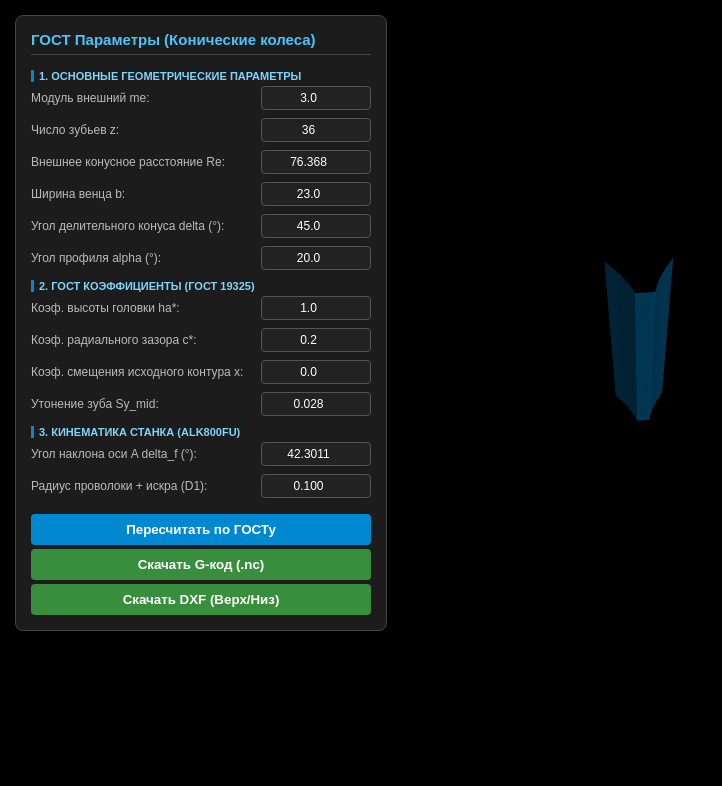
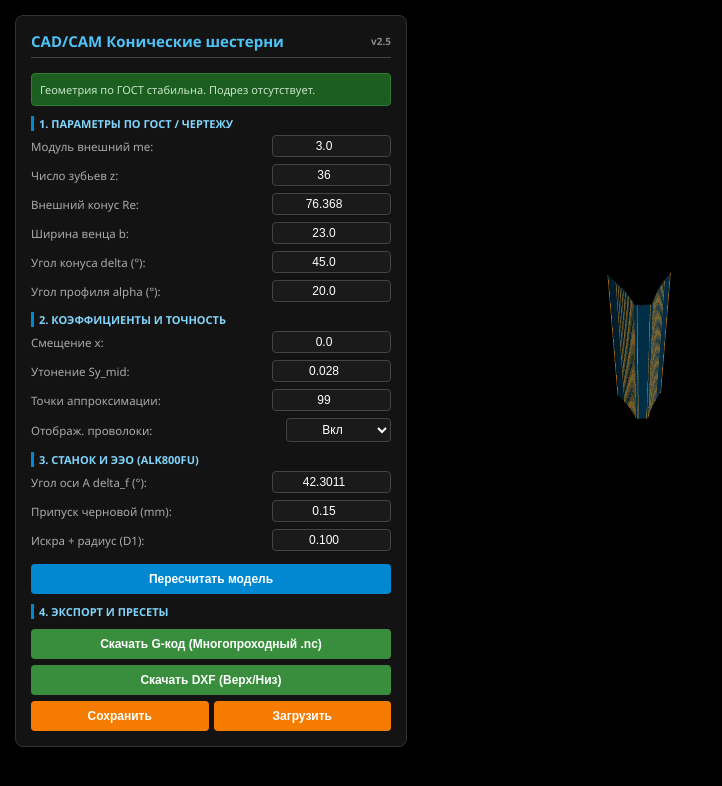
Before and after one commit to arhitecktory-cpu/Zub-rast, a plain HTML site: page index.html in a window 1280 px wide. Shown: the whole page, without its empty margins (0-722 px from the left). Drawn offline with nearby package versions, Linux system fonts and the light colour scheme; animation ran at ten frames a second.

Commit message:
Update index.html

```diff
--- a/index.html
+++ b/index.html
@@ -2,60 +2,74 @@
 <html lang="ru">
 <head>
     <meta charset="UTF-8">
-    <title>ГОСТ CAD/CAM Генератор конических зубчатых колес (EDM)</title>
+    <title>Профессиональный CAD/CAM Генератор конических шестерен (EDM)</title>
     <style>
-        body { margin: 0; overflow: hidden; font-family: sans-serif; background: #121212; color: #e0e0e0; }
+        body { margin: 0; overflow: hidden; font-family: 'Segoe UI', Tahoma, Geneva, Verdana, sans-serif; background: #0f0f0f; color: #e0e0e0; }
         #canvas-container { width: 100vw; height: 100vh; display: block; }
         #ui {
-            position: absolute; top: 15px; left: 15px; background: rgba(30, 30, 30, 0.95);
-            padding: 15px; border-radius: 8px; box-shadow: 0 4px 20px rgba(0,0,0,0.7);
-            z-index: 10; border: 1px solid #444; width: 340px; max-height: 92vh; overflow-y: auto;
+            position: absolute; top: 15px; left: 15px; background: rgba(20, 20, 20, 0.96);
+            padding: 15px; border-radius: 8px; box-shadow: 0 4px 25px rgba(0,0,0,0.8);
+            z-index: 10; border: 1px solid #333; width: 360px; max-height: 94vh; overflow-y: auto;
         }
-        h3 { margin-top: 0; color: #4fc3f7; font-size: 15px; border-bottom: 1px solid #444; padding-bottom: 6px; }
-        .control-group { margin-bottom: 8px; display: flex; justify-content: space-between; align-items: center; }
-        label { font-size: 12px; color: #bbb; }
-        input { width: 100px; padding: 4px; background: #222; color: #fff; border: 1px solid #555; border-radius: 4px; text-align: center; font-size: 12px; }
-        button { width: 100%; padding: 8px; background: #0288d1; color: white; border: none; border-radius: 4px; cursor: pointer; font-weight: bold; margin-top: 8px; transition: background 0.2s; }
+        h3 { margin-top: 0; color: #4fc3f7; font-size: 15px; border-bottom: 1px solid #444; padding-bottom: 6px; display: flex; justify-content: space-between; align-items: center; }
+        .control-group { margin-bottom: 7px; display: flex; justify-content: space-between; align-items: center; }
+        label { font-size: 11.5px; color: #aaa; }
+        input, select { width: 105px; padding: 3px 6px; background: #1a1a1a; color: #fff; border: 1px solid #444; border-radius: 4px; text-align: center; font-size: 12px; }
+        button { width: 100%; padding: 8px; background: #0288d1; color: white; border: none; border-radius: 4px; cursor: pointer; font-weight: bold; margin-top: 6px; transition: background 0.2s; font-size: 12px; }
         button:hover { background: #039be5; }
-        button.secondary { background: #388e3c; margin-top: 4px; }
+        button.secondary { background: #388e3c; }
         button.secondary:hover { background: #43a047; }
+        button.accent { background: #f57c00; }
+        button.accent:hover { background: #fb8c00; }
         .section-title { font-size: 11px; font-weight: bold; color: #81d4fa; margin: 10px 0 4px 0; text-transform: uppercase; border-left: 3px solid #0288d1; padding-left: 5px; }
+        #status-box { margin-top: 10px; padding: 8px; border-radius: 4px; font-size: 11px; background: #1b5e20; color: #c8e6c9; border: 1px solid #2e7d32; }
+        #status-box.warning { background: #b71c1c; color: #ffcdd2; border: 1px solid #c62828; }
+        .row-btns { display: flex; gap: 5px; }
     </style>
     <script src="https://cdnjs.cloudflare.com/ajax/libs/three.js/r128/three.min.js"></script>
 </head>
 <body>
 
 <div id="ui">
-    <h3>ГОСТ Параметры (Конические колеса)</h3>
+    <h3><span>CAD/CAM Конические шестерни</span> <span style="font-size:10px; color:#888;">v2.5</span></h3>
 
-    <div class="section-title">1. Основные геометрические параметры</div>
+    <div id="status-box">Геометрия стабильна. Подрез не обнаружен.</div>
+
+    <div class="section-title">1. Параметры по ГОСТ / Чертежу</div>
     <div class="control-group"><label>Модуль внешний me:</label><input type="number" id="p-me" value="3.0" step="0.5"></div>
     <div class="control-group"><label>Число зубьев z:</label><input type="number" id="p-z" value="36" step="1"></div>
-    <div class="control-group"><label>Внешнее конусное расстояние Re:</label><input type="number" id="p-re" value="76.368" step="0.001"></div>
+    <div class="control-group"><label>Внешний конус Re:</label><input type="number" id="p-re" value="76.368" step="0.001"></div>
     <div class="control-group"><label>Ширина венца b:</label><input type="number" id="p-b" value="23.0" step="0.1"></div>
-    <div class="control-group"><label>Угол делительного конуса delta (°):</label><input type="number" id="p-delta" value="45.0" step="0.1"></div>
+    <div class="control-group"><label>Угол конуса delta (°):</label><input type="number" id="p-delta" value="45.0" step="0.1"></div>
     <div class="control-group"><label>Угол профиля alpha (°):</label><input type="number" id="p-alpha" value="20.0" step="0.1"></div>
 
-    <div class="section-title">2. ГОСТ Коэффициенты (ГОСТ 19325)</div>
-    <div class="control-group"><label>Коэф. высоты головки ha*:</label><input type="number" id="p-ha" value="1.0" step="0.05"></div>
-    <div class="control-group"><label>Коэф. радиального зазора c*:</label><input type="number" id="p-c" value="0.2" step="0.01"></div>
-    <div class="control-group"><label>Коэф. смещения исходного контура x:</label><input type="number" id="p-x" value="0.0" step="0.05"></div>
-    <div class="control-group"><label>Утонение зуба Sy_mid:</label><input type="number" id="p-sy" value="0.028" step="0.001"></div>
+    <div class="section-title">2. Коэффициенты и точность</div>
+    <div class="control-group"><label>Смещение x:</label><input type="number" id="p-x" value="0.0" step="0.05"></div>
+    <div class="control-group"><label>Утонение Sy_mid:</label><input type="number" id="p-sy" value="0.028" step="0.001"></div>
+    <div class="control-group"><label>Точки аппроксимации:</label><input type="number" id="p-res" value="99" step="1" min="20" max="200"></div>
+    <div class="control-group"><label>Отображ. проволоки:</label><select id="p-show-wire" onchange="rebuildApp()"><option value="yes">Вкл</option><option value="no">Выкл</option></select></div>
 
-    <div class="section-title">3. Кинематика станка (ALK800FU)</div>
-    <div class="control-group"><label>Угол наклона оси A delta_f (°):</label><input type="number" id="p-delta-f" value="42.3011" step="0.0001"></div>
-    <div class="control-group"><label>Радиус проволоки + искра (D1):</label><input type="number" id="p-offset" value="0.100" step="0.005"></div>
+    <div class="section-title">3. Станок и ЭЭО (ALK800FU)</div>
+    <div class="control-group"><label>Угол оси A delta_f (°):</label><input type="number" id="p-delta-f" value="42.3011" step="0.0001"></div>
+    <div class="control-group"><label>Припуск черновой (mm):</label><input type="number" id="p-allowance" value="0.15" step="0.05"></div>
+    <div class="control-group"><label>Искра + радиус (D1):</label><input type="number" id="p-offset" value="0.100" step="0.005"></div>
 
-    <button onclick="rebuildApp()">Пересчитать по ГОСТу</button>
-    <button class="secondary" onclick="downloadNC()">Скачать G-код (.nc)</button>
+    <button onclick="rebuildApp()">Пересчитать модель</button>
+
+    <div class="section-title">4. Экспорт и Пресеты</div>
+    <button class="secondary" onclick="downloadNC()">Скачать G-код (Многопроходный .nc)</button>
     <button class="secondary" onclick="downloadDXF()">Скачать DXF (Верх/Низ)</button>
+    <div class="row-btns">
+        <button class="accent" onclick="savePreset()">Сохранить</button>
+        <button class="accent" onclick="loadPreset()">Загрузить</button>
+    </div>
 </div>
 
 <div id="canvas-container"></div>
 
 <script>
-    let scene, camera, renderer, wireframeGroup;
-    let cachedContours = { top: [], bottom: [] };
+    let scene, camera, renderer, gearGroup, wireGroup;
+    let cachedData = { top: [], bottom: [], H_cut: 0, undercut: false };
 
     function init3D() {
         const container = document.getElementById('canvas-container');
@@ -65,13 +79,13 @@
         renderer.setSize(window.innerWidth, window.innerHeight);
         container.appendChild(renderer.domElement);
 
-        camera.position.set(0, -110, 90);
+        camera.position.set(0, -120, 100);
         camera.up.set(0, 0, 1);
         camera.lookAt(0, 0, 0);
 
-        scene.add(new THREE.AmbientLight(0xffffff, 0.6));
-        const light = new THREE.DirectionalLight(0xffffff, 0.8);
-        light.position.set(50, -100, 150);
+        scene.add(new THREE.AmbientLight(0xffffff, 0.7));
+        const light = new THREE.DirectionalLight(0xffffff, 0.9);
+        light.position.set(60, -120, 180);
         scene.add(light);
 
         window.addEventListener('resize', () => {
@@ -80,11 +94,11 @@
             renderer.setSize(window.innerWidth, window.innerHeight);
         });
 
+        loadPreset(true); // Автозагрузка при старте
         rebuildApp();
         animate();
     }
 
-    // Полный расчет по ГОСТ с учетом коэффициентов смещения и высоты
     function generateToothContours() {
         const me = parseFloat(document.getElementById('p-me').value);
         const z = parseInt(document.getElementById('p-z').value);
@@ -93,27 +107,28 @@
         const delta = parseFloat(document.getElementById('p-delta').value) * Math.PI / 180;
         const alpha = parseFloat(document.getElementById('p-alpha').value) * Math.PI / 180;
 
-        const ha_star = parseFloat(document.getElementById('p-ha').value);
-        const c_star = parseFloat(document.getElementById('p-c').value);
         const x_shift = parseFloat(document.getElementById('p-x').value);
         const delta_s_mid = parseFloat(document.getElementById('p-sy').value);
         const delta_f = parseFloat(document.getElementById('p-delta-f').value) * Math.PI / 180;
+        const res = parseInt(document.getElementById('p-res').value);
 
         const Ri = Re - b;
         const Rm = Re - b / 2;
         const theta_f = delta - delta_f;
         const H_cut = b * Math.cos(theta_f);
 
+        // Проверка на подрез (критическое число зубьев для конических передач)
+        const z_v = z / Math.cos(delta);
+        const z_crit = 2 * (1.0 - x_shift) / (Math.sin(alpha)**2);
+        const hasUndercut = z_v < z_crit;
+
         function buildContour(R_cone) {
             const R_ratio = R_cone / Re;
             const me_local = me * R_ratio;
-
-            // ГОСТовские высоты головки и ножки с учетом внешнего модуля и смещения
-            const h_a = (ha_star + x_shift * (1 - R_ratio)) * me_local;
-            const h_f = (ha_star + c_star - x_shift * (1 - R_ratio)) * me_local;
+            const h_a = (1.0 + x_shift * (1 - R_ratio)) * me_local;
+            const h_f = (1.2 - x_shift * (1 - R_ratio)) * me_local;
 
             const r_v = R_cone;
-            const z_v = z / Math.cos(delta); // эквивалентное число зубьев
             const r_b = r_v * Math.cos(alpha);
             const r_a = r_v + h_a;
             const r_root = r_v - h_f;
@@ -121,12 +136,11 @@
 
             const tau_v = 2.0 * Math.PI / z_v;
             const delta_s_cone = delta_s_mid * (R_cone / Rm);
-            // Толщина и положение по эвольвенте
             const psi_b = (tau_v / 4.0) + (delta_s_cone / (2.0 * r_v)) + (2 * x_shift * Math.tan(alpha) / z) - (Math.tan(alpha) - alpha);
             const H_tooth_ortho = (h_a + h_f) * Math.cos(theta_f);
 
             const right_inv = [];
-            for (let r of linspace(r_start + 0.02 * me_local, r_a, 45)) {
+            for (let r of linspace(r_start + 0.01 * me_local, r_a, res)) {
                 let alpha_r = Math.acos(Math.min(1.0, r_b / r));
                 let inv_r = Math.tan(alpha_r) - alpha_r;
                 let th = psi_b + inv_r;
@@ -137,11 +151,11 @@
                 right_inv.push({ x: x_c * k_ray, y: y_c * Math.cos(theta_f) - H_tooth_ortho });
             }
 
-            // Плавное переходное скругление в корнях (галтель по ГОСТ)
+            // Плавное переходное скругление в корне (галтель)
             const p0 = right_inv[0];
             const fillet = [];
-            for (let t of linspace(0, 1, 12)) {
-                let x = (1-t)**2 * (p0.x * 0.15) + 2*(1-t)*t * p0.x + t**2 * p0.x;
+            for (let t of linspace(0, 1, 10)) {
+                let x = (1-t)**2 * (p0.x * 0.1) + 2*(1-t)*t * p0.x + t**2 * p0.x;
                 let y = (1-t)**2 * (-H_tooth_ortho) + 2*(1-t)*t * (-H_tooth_ortho) + t**2 * p0.y;
                 fillet.push({x, y});
             }
@@ -157,7 +171,7 @@
             return [...left_side, ...right_side.slice(1)];
         }
 
-        return { top: buildContour(Re), bottom: buildContour(Ri), H_cut };
+        return { top: buildContour(Re), bottom: buildContour(Ri), H_cut, undercut: hasUndercut };
     }
 
     function linspace(start, stop, num) {
@@ -168,20 +182,32 @@
     }
 
     function rebuildApp() {
-        if (wireframeGroup) scene.remove(wireframeGroup);
-        wireframeGroup = new THREE.Group();
+        if (gearGroup) scene.remove(gearGroup);
+        if (wireGroup) scene.remove(wireGroup);
 
-        cachedContours = generateToothContours();
-        const { top, bottom, H_cut } = cachedContours;
+        gearGroup = new THREE.Group();
+        wireGroup = new THREE.Group();
 
+        cachedData = generateToothContours();
+        const { top, bottom, H_cut, undercut } = cachedData;
+
+        // Обновление статуса интерфейса
+        const statusBox = document.getElementById('status-box');
+        if (undercut) {
+            statusBox.className = "warning";
+            statusBox.innerHTML = "ВНИМАНИЕ: Обнаружен подрез ножки зуба (z_v < z_крит)!";
+        } else {
+            statusBox.className = "";
+            statusBox.innerHTML = "Геометрия по ГОСТ стабильна. Подрез отсутствует.";
+        }
+
+        // Построение 3D сетки зуба
         const vertices = [];
         const indices = [];
-
         for (let i = 0; i < top.length; i++) {
             vertices.push(bottom[i].x, bottom[i].y, 0);
             vertices.push(top[i].x, top[i].y, H_cut);
         }
-
         for (let i = 0; i < top.length - 1; i++) {
             let cb = i * 2, ct = cb + 1;
             let nb = (i + 1) * 2, nt = nb + 1;
@@ -189,45 +215,76 @@
             indices.push(nb, nt, ct);
         }
 
-        const geometry = new THREE.BufferGeometry();
-        geometry.setAttribute('position', new THREE.Float32BufferAttribute(vertices, 3));
-        geometry.setIndex(indices);
-        geometry.computeVertexNormals();
+        const geo = new THREE.BufferGeometry();
+        geo.setAttribute('position', new THREE.Float32BufferAttribute(vertices, 3));
+        geo.setIndex(indices);
+        geo.computeVertexNormals();
 
-        const material = new THREE.MeshStandardMaterial({
-            color: 0x0288d1, roughness: 0.25, metalness: 0.6, side: THREE.DoubleSide
-        });
+        const mat = new THREE.MeshStandardMaterial({ color: 0x0288d1, roughness: 0.2, metalness: 0.7, side: THREE.DoubleSide });
+        gearGroup.add(new THREE.Mesh(geo, mat));
 
-        wireframeGroup.add(new THREE.Mesh(geometry, material));
-        scene.add(wireframeGroup);
+        // Визуализация проволоки (кинематика 4-осевого станка)
+        if (document.getElementById('p-show-wire').value === 'yes') {
+            const wireMat = new THREE.LineBasicMaterial({ color: 0xffa726, transparent: true, opacity: 0.6 });
+            // Покажем каждый 5-й элемент проволоки для чистоты сцены
+            for (let i = 0; i < top.length; i += Math.max(1, Math.floor(top.length / 25))) {
+                const points = [
+                    new THREE.Vector3(bottom[i].x, bottom[i].y, 0),
+                    new THREE.Vector3(top[i].x, top[i].y, H_cut)
+                ];
+                const lineGeo = new THREE.BufferGeometry().setFromPoints(points);
+                wireGroup.add(new THREE.Line(lineGeo, wireMat));
+            }
+        }
+
+        scene.add(gearGroup);
+        scene.add(wireGroup);
     }
 
     function animate() {
         requestAnimationFrame(animate);
-        if (wireframeGroup) wireframeGroup.rotation.z += 0.002;
+        if (gearGroup) gearGroup.rotation.z += 0.0015;
+        if (wireGroup) wireGroup.rotation.z += 0.0015;
         renderer.render(scene, camera);
     }
 
+    // Многопроходный G-код (Черновой с припуском + Чистовой)
     function downloadNC() {
-        const { top, bottom } = cachedContours;
+        const { top, bottom } = cachedData;
         const z = document.getElementById('p-z').value;
+        const allowance = parseFloat(document.getElementById('p-allowance').value);
 
-        let nc = "%\nO0001 (GOST PARAMETRIC GEAR 4-AXIS EDM)\n";
-        nc += "G21\nG90\nG92 X0 Y0 U0 V0 C0\n";
-        nc += `M98 P1001 L${z}\nM02\n\n`;
+        let nc = "%\nO0001 (MULTI-PASS 4-AXIS EDM GEAR)\nG21\nG90\nG92 X0 Y0 U0 V0 C0\n\n";
+
+        // Проход 1: Черновой с припуском
+        nc += "(--- ROUGH PASS WITH ALLOWANCE ---)\n";
+        nc += `M98 P1001 L${z}\n\n`;
+
+        // Проход 2: Чистовой в размер
+        nc += "(--- FINISH PASS ---)\n";
+        nc += `M98 P1002 L${z}\nM02\n\n`;
+
+        // Подпрограмма черновая
         nc += "O1001\n";
-        nc += `G01 G42 X${bottom[0].x.toFixed(5)} Y${bottom[0].y.toFixed(5)} U${top[0].x.toFixed(5)} V${top[0].y.toFixed(5)} D1 F60.0\n`;
+        nc += `G01 G42 X${(bottom[0].x + allowance).toFixed(5)} Y${bottom[0].y.toFixed(5)} U${(top[0].x + allowance).toFixed(5)} V${top[0].y.toFixed(5)} D1 F80.0\n`;
+        for (let i = 1; i < top.length; i++) {
+            nc += `G01 X${(bottom[i].x + allowance).toFixed(5)} Y${bottom[i].y.toFixed(5)} U${(top[i].x + allowance).toFixed(5)} V${top[i].y.toFixed(5)}\n`;
+        }
+        nc += "G01 G40 X0 Y0 U0 V0\nG91\nG00 C" + (360 / z).toFixed(3) + "\nG90\nM99\n\n";
 
+        // Подпрограмма чистовая
+        nc += "O1002\n";
+        nc += `G01 G42 X${bottom[0].x.toFixed(5)} Y${bottom[0].y.toFixed(5)} U${top[0].x.toFixed(5)} V${top[0].y.toFixed(5)} D2 F40.0\n`;
         for (let i = 1; i < top.length; i++) {
             nc += `G01 X${bottom[i].x.toFixed(5)} Y${bottom[i].y.toFixed(5)} U${top[i].x.toFixed(5)} V${top[i].y.toFixed(5)}\n`;
         }
+        nc += "G01 G40 X0 Y0 U0 V0\nG91\nG00 C" + (360 / z).toFixed(3) + "\nG90\nM99\n%";
 
-        nc += "G01 G40 X0 Y0 U0 V0\nG91\nG00 C" + (360 / z).toFixed(3) + "\nG90\nM99\n%";
-        downloadFile(nc, "gost_gear_program.nc", "text/plain");
+        downloadFile(nc, "gear_multipass.nc", "text/plain");
     }
 
     function downloadDXF() {
-        const { top, bottom } = cachedContours;
+        const { top, bottom } = cachedData;
         let dxf = "0\nSECTION\n2\nENTITIES\n";
         function addPoly(pts, layer) {
             pts.forEach((p, idx) => {
@@ -235,10 +292,33 @@
                 dxf += `0\nLINE\n8\n${layer}\n10\n${p.x}\n20\n${p.y}\n30\n0\n11\n${next.x}\n21\n${next.y}\n31\n0\n`;
             });
         }
-        addPoly(bottom, "SMALL_END_XY");
-        addPoly(top, "LARGE_END_UV");
+        addPoly(bottom, "XY_SMALL_END");
+        addPoly(top, "UV_LARGE_END");
         dxf += "0\nENDSEC\n0\nEOF";
-        downloadFile(dxf, "gost_gear_contours.dxf", "application/dxf");
+        downloadFile(dxf, "gear_contours_pro.dxf", "application/dxf");
+    }
+
+    // Сохранение и загрузка пресетов через localStorage
+    function savePreset() {
+        const data = {};
+        document.querySelectorAll('#ui input, #ui select').forEach(el => data[el.id] = el.value);
+        localStorage.setItem('gear_preset_active', JSON.stringify(data));
+        alert('Параметры успешно сохранены в память браузера!');
+    }
+
+    function loadPreset(silent = false) {
+        const saved = localStorage.getItem('gear_preset_active');
+        if (saved) {
+            const data = JSON.parse(saved);
+            for (let id in data) {
+                const el = document.getElementById(id);
+                if (el) el.value = data[id];
+            }
+            if (!silent) {
+                rebuildApp();
+                alert('Параметры загружены!');
+            }
+        }
     }
 
     function downloadFile(content, filename, contentType) {
```
